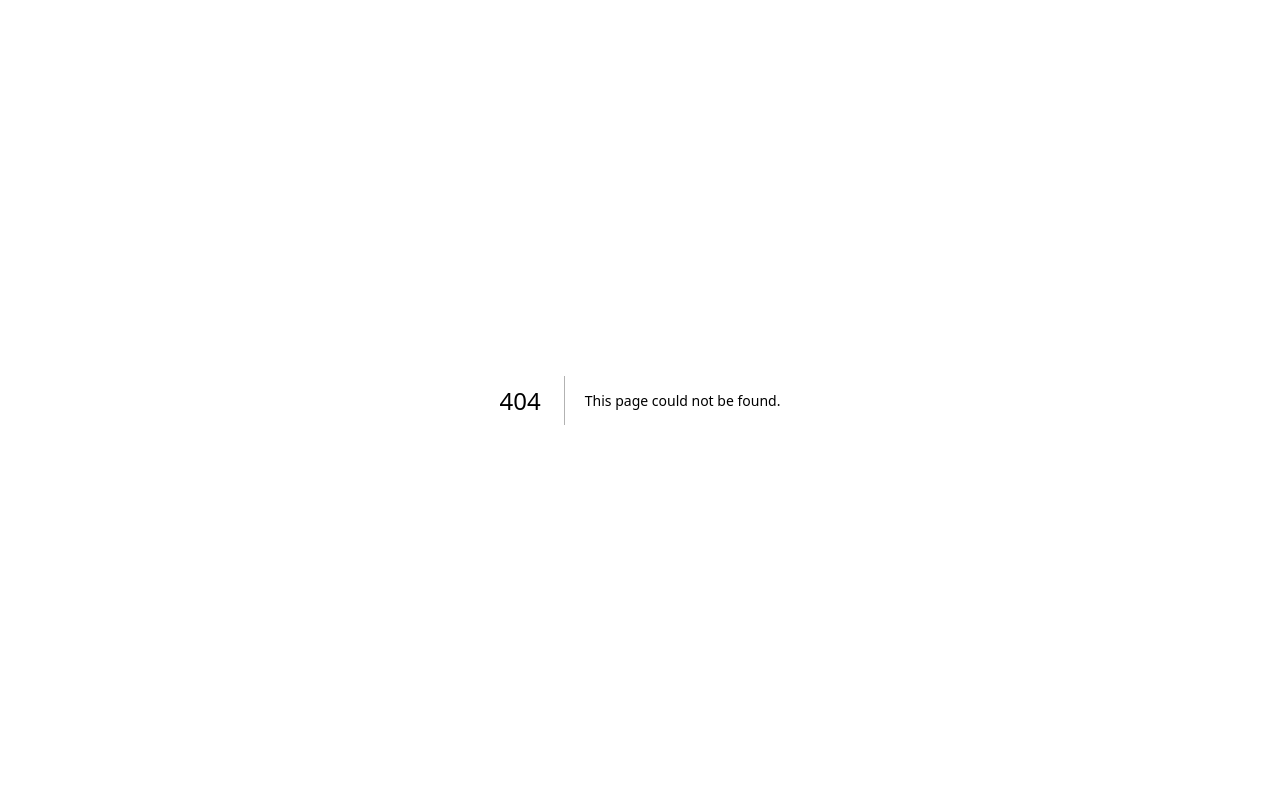
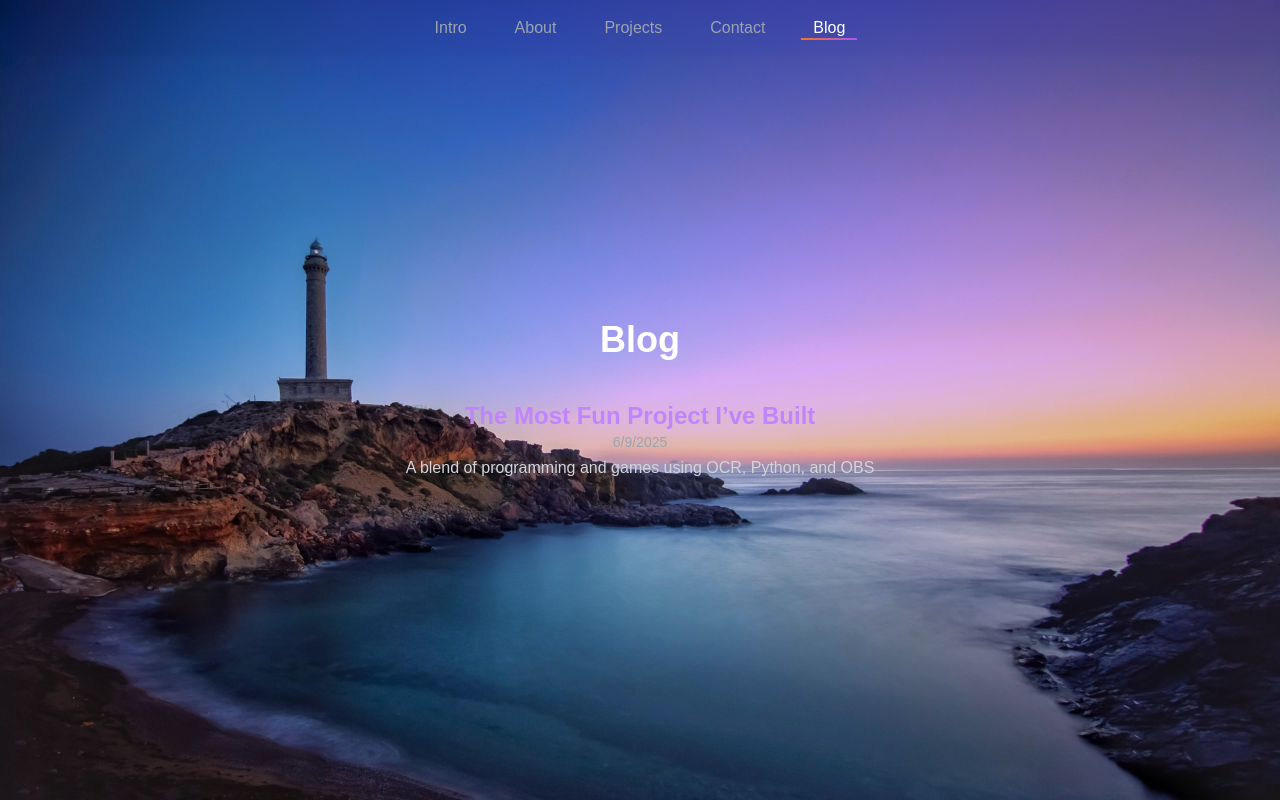
Before and after one commit to gcmaidana/gcmaidana.github.io, a Next.js app: page /blog in a window 1280 px wide. Before the commit this address had no page. Built offline with nearby package versions, Linux system fonts and the light colour scheme.

Commit message:
Update blog content

```diff
--- /dev/null
+++ b/content/posts/most-fun-project.md
@@ -0,0 +1,76 @@
+---
+title: "The Most Fun Project I’ve Built"
+date: "2025-06-09"
+description: "A blend of programming and games using OCR, Python, and OBS"
+---
+
+## Introduction
+
+Awhile back, I built a tool to automatically track wins and losses in [Overwatch 2](https://overwatch.blizzard.com/en-us/) using Optical Character Recognition (OCR). It combines [OpenCV](https://opencv.org/), [Tesseract](https://github.com/tesseract-ocr/tesseract), and [OBS](https://obsproject.com/) to visually display match results in real time on a livestream or recording.
+
+It might sound complex, but the core process is surprisingly straightforward:
+
+1. Capture a 1920x1080 screenshot using PyAutoGUI
+2. Pre-process the image using OpenCV
+3. Use Tesseract to detect text. If it finds “victory” or “defeat” — or close variants (checked via Levenshtein Distance) — the tool updates your win/loss record
+4. Repeat this process continuously
+
+## Demo
+
+![OCR Victory](https://raw.githubusercontent.com/gcmaidana/Visionwatch/master/images/ocr_win.gif)
+![OCR Defeat](https://raw.githubusercontent.com/gcmaidana/Visionwatch/master/images/ocr_defeat.gif)
+
+<p align="center">
+  <img src="https://raw.githubusercontent.com/gcmaidana/Visionwatch/master/images/ocr_win_log.png"/>
+</p>
+
+<p align="center">
+  <img src="https://raw.githubusercontent.com/gcmaidana/Visionwatch/master/images/ocr_defeat_log.png"/>
+</p>
+
+## Limitations
+
+While the tool works well, there are some caveats to keep in mind:
+
+- Text recognition isn’t perfect — animation, lighting, and UI effects can interfere
+- Designed specifically for **1920x1080 resolution**
+- Dual-monitor setups may affect which screen gets captured
+- Assumes game language is English
+- Only tracks wins/losses — not draws
+- After detecting a result, the script pauses for 5 minutes to avoid double-counting
+
+## Why I Switched to Python
+
+I originally started this project in **C++** — mostly because a Blizzard recruiter mentioned that the Overwatch team primarily uses it. (I'll keep the conversation private for obvious reasons.)
+
+But working with Tesseract in C++ turned out to be a hassle. You need to:
+
+- Download the full OCR engine with something like `vcpkg`
+- Manually link it with Visual Studio
+- Troubleshoot limited documentation and examples
+
+In contrast, using [PyTesseract](https://github.com/madmaze/pytesseract) in **Python** is far easier and more productive. It wraps the Tesseract API cleanly and lets me focus on logic instead of build errors.
+
+Plus, it’s better for users. Downloading and setting up Tesseract in C++ can take forever — whereas Python lets people get started quickly with a simple install.
+
+## Inspiration
+
+I was inspired by a few really cool projects in the gaming/AI space.
+
+One of them is [EldenRingAI](https://github.com/jameszampa/EldenRingAI), where someone trained an AI to fight enemies in _Elden Ring_. Every time the AI lost, a death counter on-screen would update in real time.
+
+<p align="center">
+  <img src="https://raw.githubusercontent.com/gcmaidana/Visionwatch/master/images/eldenringai.jpg"/>
+</p>
+
+Another was this [Dark Souls death counter using OCR](https://github.com/Jan-9C/deathcounter_ocr). It detects the “YOU DIED” screen and increments a counter accordingly.
+
+<p align="center">
+  <img src="https://raw.githubusercontent.com/gcmaidana/Visionwatch/master/images/readmeDeathcounter.png"/>
+</p>
+
+Both projects showed me that OCR could be used in creative and useful ways to enhance a gaming experience. I just extended that to a win/loss tracker for Overwatch 2.
+
+## GitHub
+
+👉 [**View the full project on GitHub**](https://github.com/gcmaidana/Visionwatch)
--- /dev/null
+++ b/src/app/blog/[slug]/page.tsx
@@ -0,0 +1,92 @@
+import fs from "fs";
+import path from "path";
+import matter from "gray-matter";
+import { notFound } from "next/navigation";
+import Navbar from "@/components/Navbar";
+import Markdown from "markdown-to-jsx";
+
+export async function generateStaticParams() {
+  const postsDir = path.join(process.cwd(), "content/posts");
+  const files = fs.readdirSync(postsDir);
+
+  return files.map((fileName) => ({
+    slug: fileName.replace(".md", ""),
+  }));
+}
+
+export default function PostPage({ params }: { params: { slug: string } }) {
+  const { slug } = params;
+  const filePath = path.join(process.cwd(), "content/posts", `${slug}.md`);
+
+  if (!fs.existsSync(filePath)) {
+    return notFound();
+  }
+
+  const fileContent = fs.readFileSync(filePath, "utf8");
+  const { data, content } = matter(fileContent);
+
+  return (
+    <>
+      <Navbar />
+      <section
+        className="min-h-screen flex items-center justify-center px-4 py-20"
+        style={{
+          backgroundImage: `url('/images/lighthouse.jpg')`,
+          backgroundSize: "cover",
+          backgroundPosition: "center",
+          backgroundAttachment: "fixed",
+        }}
+      >
+        <div className="bg-black bg-opacity-60 rounded-xl p-8 max-w-3xl w-full text-white shadow-lg">
+          <h1 className="text-4xl font-bold text-purple-300 mb-4">
+            {data.title}
+          </h1>
+          <p className="text-sm text-gray-400 mb-6">
+            {new Date(data.date).toLocaleDateString()}
+          </p>
+
+          <Markdown
+            options={{
+              overrides: {
+                h2: {
+                  props: {
+                    className:
+                      "text-3xl font-bold text-orange-400 mt-10 mb-4 border-b border-orange-500 pb-1",
+                  },
+                },
+                p: {
+                  props: {
+                    className: "mb-5 leading-relaxed text-lg text-white",
+                  },
+                },
+                li: {
+                  props: {
+                    className: "ml-6 list-disc mb-2 text-white",
+                  },
+                },
+                a: {
+                  props: {
+                    className:
+                      "text-blue-400 underline hover:text-blue-300 transition-colors",
+                  },
+                },
+                img: {
+                  props: {
+                    className: "my-6 mx-auto rounded-lg shadow-md max-w-full",
+                  },
+                },
+                hr: {
+                  props: {
+                    className: "my-10 border-t border-purple-500 opacity-50",
+                  },
+                },
+              },
+            }}
+          >
+            {content}
+          </Markdown>
+        </div>
+      </section>
+    </>
+  );
+}
--- /dev/null
+++ b/src/app/blog/page.tsx
@@ -0,0 +1,57 @@
+import fs from "fs";
+import path from "path";
+import matter from "gray-matter";
+import Link from "next/link";
+import Navbar from "@/components/Navbar";
+
+export default function BlogPage() {
+  const postsDir = path.join(process.cwd(), "content/posts");
+  const files = fs.readdirSync(postsDir);
+
+  const posts = files.map((fileName) => {
+    const slug = fileName.replace(".md", "");
+    const fileContent = fs.readFileSync(`${postsDir}/${fileName}`, "utf8");
+    const { data } = matter(fileContent);
+    return { slug, ...data };
+  });
+
+  // Sort posts from newest to oldest
+  posts.sort((a, b) => new Date(b.date).getTime() - new Date(a.date).getTime());
+
+  return (
+    <>
+      <Navbar />
+      <section
+        className="min-h-screen text-white flex flex-col items-center justify-center p-10"
+        style={{
+          backgroundImage: `url('/images/lighthouse.jpg')`,
+          backgroundSize: "cover",
+          backgroundPosition: "center",
+          backgroundAttachment: "fixed",
+        }}
+      >
+        <div className="w-full max-w-2xl text-center">
+          <h1 className="text-4xl font-bold mb-10">Blog</h1>
+
+          <ul className="space-y-10">
+            {posts.map((post) => (
+              <li key={post.slug}>
+                <Link href={`/blog/${post.slug}`}>
+                  <div className="hover:underline cursor-pointer">
+                    <h2 className="text-2xl font-semibold text-purple-400">
+                      {post.title}
+                    </h2>
+                    <p className="text-gray-400 text-sm mb-1">
+                      {new Date(post.date).toLocaleDateString()}
+                    </p>
+                    <p className="text-gray-300">{post.description}</p>
+                  </div>
+                </Link>
+              </li>
+            ))}
+          </ul>
+        </div>
+      </section>
+    </>
+  );
+}
--- a/src/components/Navbar.tsx
+++ b/src/components/Navbar.tsx
@@ -1,7 +1,12 @@
+"use client";
 import React, { useState, useEffect } from "react";
+import { usePathname } from "next/navigation";
 
 const Navbar: React.FC = () => {
   const [activeSection, setActiveSection] = useState("intro");
+
+  const pathname = usePathname();
+  const isBlog = pathname.startsWith("/blog");
 
   useEffect(() => {
     const sections = document.querySelectorAll("section");
@@ -33,7 +38,7 @@ const Navbar: React.FC = () => {
       <ul className="flex justify-center space-x-6">
         <li>
           <a
-            href="#intro"
+            href="/#intro"
             className={`${
               activeSection === "intro" ? "text-white" : "text-gray-400"
             } relative px-3 py-1 transition-colors duration-300 hover:text-orange-500`}
@@ -48,7 +53,7 @@ const Navbar: React.FC = () => {
         </li>
         <li>
           <a
-            href="#about"
+            href="/#about"
             className={`${
               activeSection === "about" ? "text-white" : "text-gray-400"
             } relative px-3 py-1 transition-colors duration-300 hover:text-orange-500`}
@@ -63,7 +68,7 @@ const Navbar: React.FC = () => {
         </li>
         <li>
           <a
-            href="#projects"
+            href="/#projects"
             className={`${
               activeSection === "projects" ? "text-white" : "text-gray-400"
             } relative px-3 py-1 transition-colors duration-300 hover:text-orange-500`}
@@ -76,9 +81,10 @@ const Navbar: React.FC = () => {
             ></span>
           </a>
         </li>
+
         <li>
           <a
-            href="#contact"
+            href="/#contact"
             className={`${
               activeSection === "contact" ? "text-white" : "text-gray-400"
             } relative px-3 py-1 transition-colors duration-300 hover:text-orange-500`}
@@ -91,6 +97,21 @@ const Navbar: React.FC = () => {
             ></span>
           </a>
         </li>
+        <li>
+          <a
+            href="/blog"
+            className={`${
+              isBlog ? "text-white" : "text-gray-400"
+            } relative px-3 py-1 transition-colors duration-300 hover:text-orange-500`}
+          >
+            Blog
+            <span
+              className={`absolute left-0 bottom-0 w-full h-[2px] bg-gradient-to-r from-orange-500 to-purple-500 transition-transform duration-300 ${
+                isBlog ? "scale-x-100" : "scale-x-0"
+              }`}
+            ></span>
+          </a>
+        </li>
       </ul>
     </nav>
   );
```
